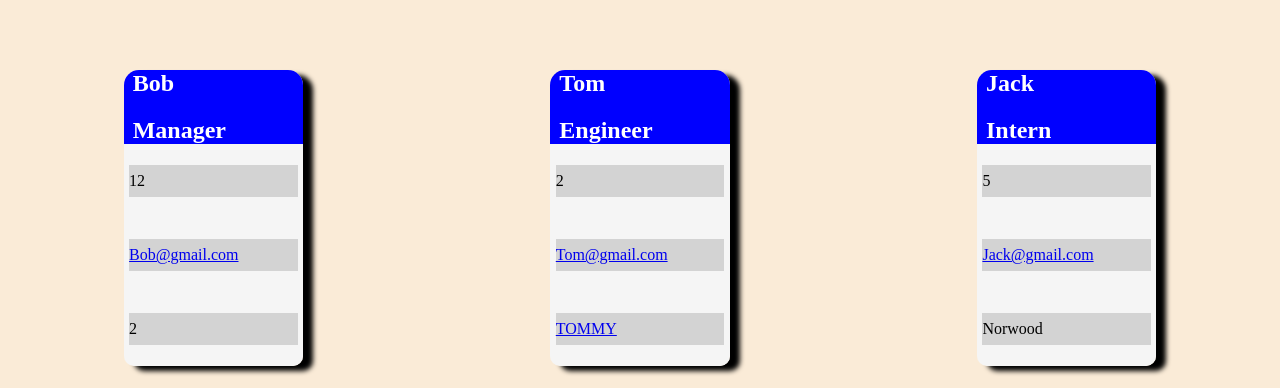
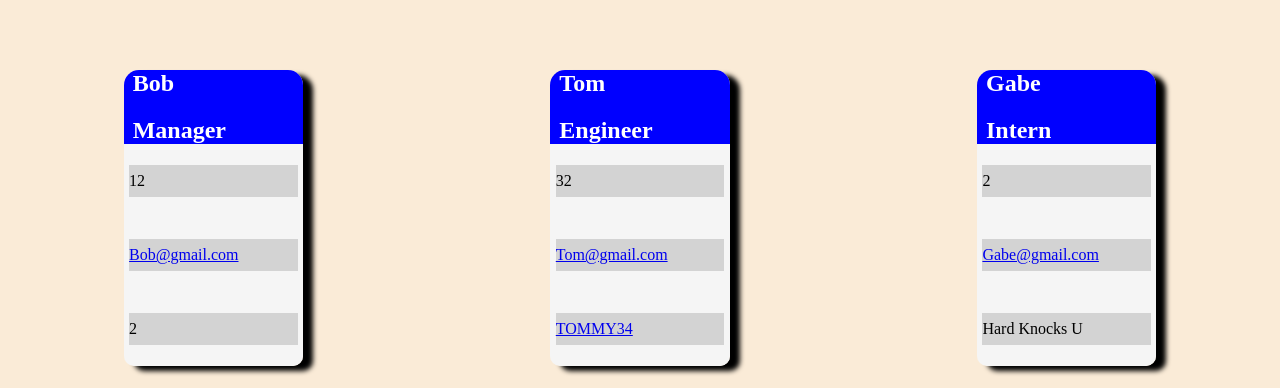
Before and after one commit to TVML24/dynamic-employee-manager, a website: page generatedpage.html in a window 1280 px wide. Shown: the part 293-681 px from the top of the page. Drawn offline with Linux system fonts and the light colour scheme.

Commit message:
updated readme, added links

```diff
--- a/generatedpage.html
+++ b/generatedpage.html
@@ -39,30 +39,30 @@
             </div>
             <div class="card-body">
                 <div class="id-div">
-                    <p>2</p>
+                    <p>32</p>
                 </div>
                 <div class="email-div">
                     <a href="mailto:Tom@gmail.com">Tom@gmail.com</a>
                 </div>
                 <div class="extra">
-                    <a href="https://github.com/TOMMY">TOMMY</a>
+                    <a href="https://github.com/TOMMY34">TOMMY34</a>
                 </div>
             </div>
         </div>
             <div class="card">
                 <div class="card-header">
-                    <h2>Jack</h2>
+                    <h2>Gabe</h2>
                     <h2>Intern</h2>
                 </div>
                 <div class="card-body">
                     <div class="id-div">
-                        <p>5</p>
+                        <p>2</p>
                     </div>
                     <div class="email-div">
-                        <a href= "mailto:Jack@gmail.com">Jack@gmail.com</a>
+                        <a href= "mailto:Gabe@gmail.com">Gabe@gmail.com</a>
                     </div>
                     <div class="extra">
-                        <p>Norwood</p>
+                        <p>Hard Knocks U</p>
                     </div>
                 </div>
             </div>
```
Also changed, not shown: README.md, assets/images/screen.jpg (added).
